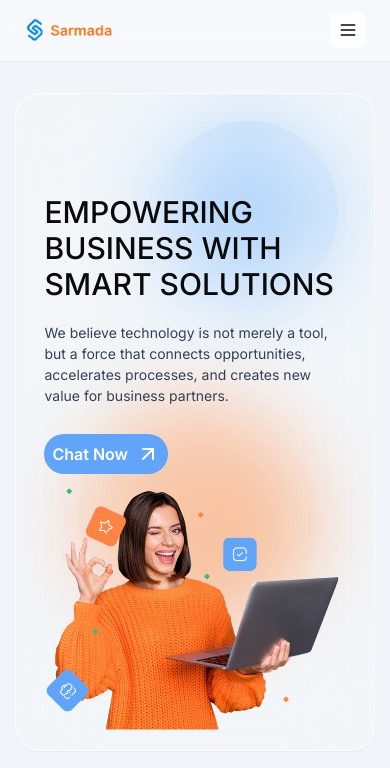
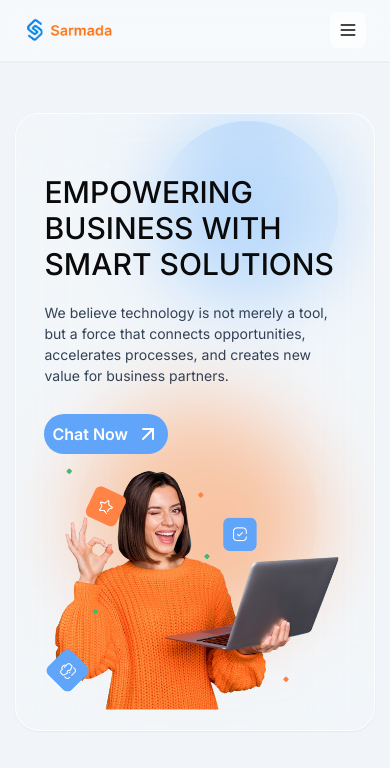
Before and after one commit to hawk-xc/project-sarmada, a Next.js app: page / in a window 390 px wide. Shown: the top 768 px of the page. Built offline with nearby package versions, Linux system fonts and the light colour scheme; a web font is replaced by a local one.

Commit message:
update: update responsive mode

```diff
--- a/components/Hero.tsx
+++ b/components/Hero.tsx
@@ -47,7 +47,7 @@ const Hero = () => {
                             animate={{ opacity: 1, x: 0 }}
                             transition={{ duration: 1, delay: 0.3 }}>
                             <h2 className="max-w-2xl
-                                max-sm:text-3xl max-sm:mt-20
+                                max-sm:text-3xl sm:mt-5 max-sm:mt-10
                                 sm:text-2xl
                                 md:text-6xl
                             " style={{ fontWeight: 500 }}>EMPOWERING BUSINESS WITH SMART SOLUTIONS</h2>
```
